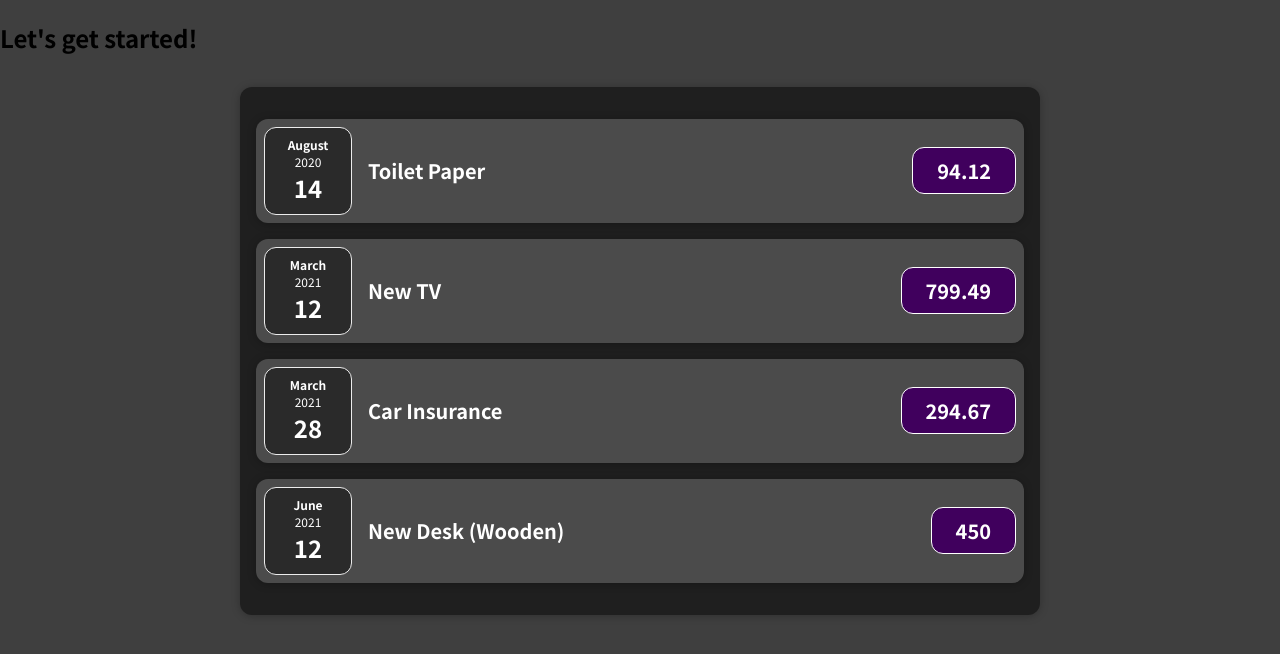
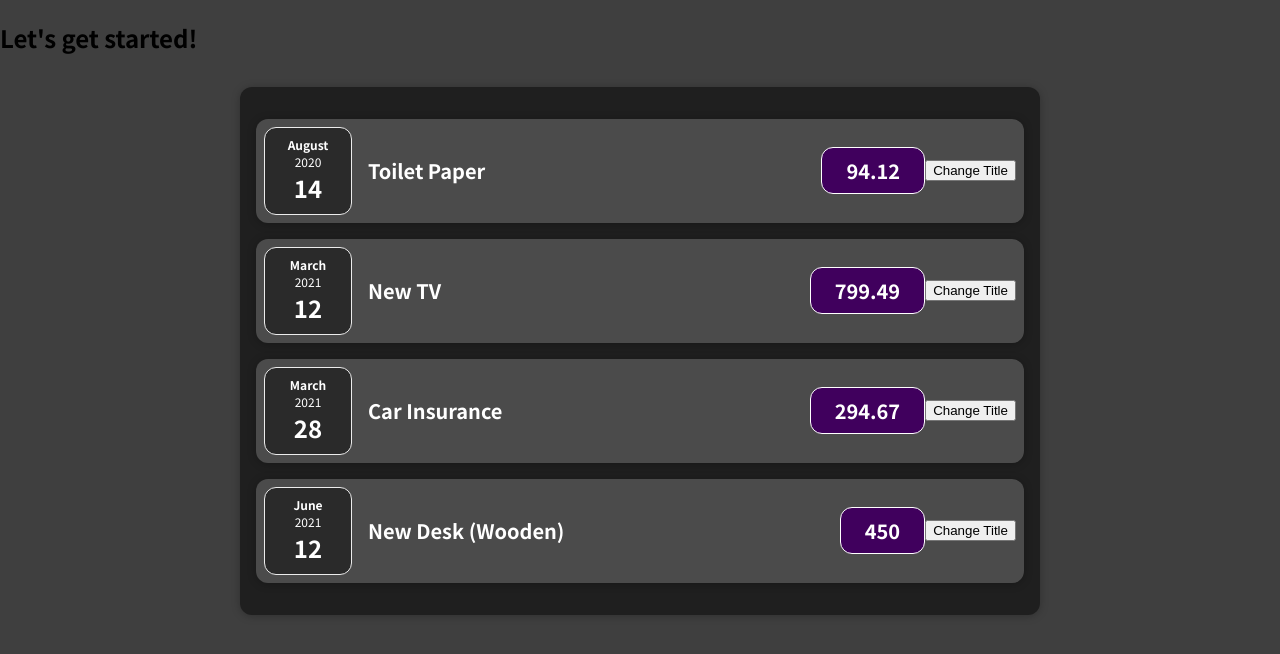
Before and after one commit to Sealman234/react-expense-tracker, a React (Create React App) app: page / in a window 1280 px wide. Shown: the top 654 px of the page. Built offline with nearby package versions, Linux system fonts and the light colour scheme.

Commit message:
Listening to Events & Working with Event Handlers

```diff
--- a/src/components/Expenses/ExpenseItem.js
+++ b/src/components/Expenses/ExpenseItem.js
@@ -4,6 +4,10 @@ import Card from '../UI/Card';
 import './ExpenseItem.css';
 
 const ExpenseItem = (props) => {
+  const clickHandler = () => {
+    console.log('Clicked!!!!');
+  };
+
   return (
     <Card className="expense-item">
       <ExpenseDate date={props.date} />
@@ -11,6 +15,7 @@ const ExpenseItem = (props) => {
         <h2>{props.title}</h2>
         <div className="expense-item__price">{props.amount}</div>
       </div>
+      <button onClick={clickHandler}>Change Title</button>
     </Card>
   );
 };
```
